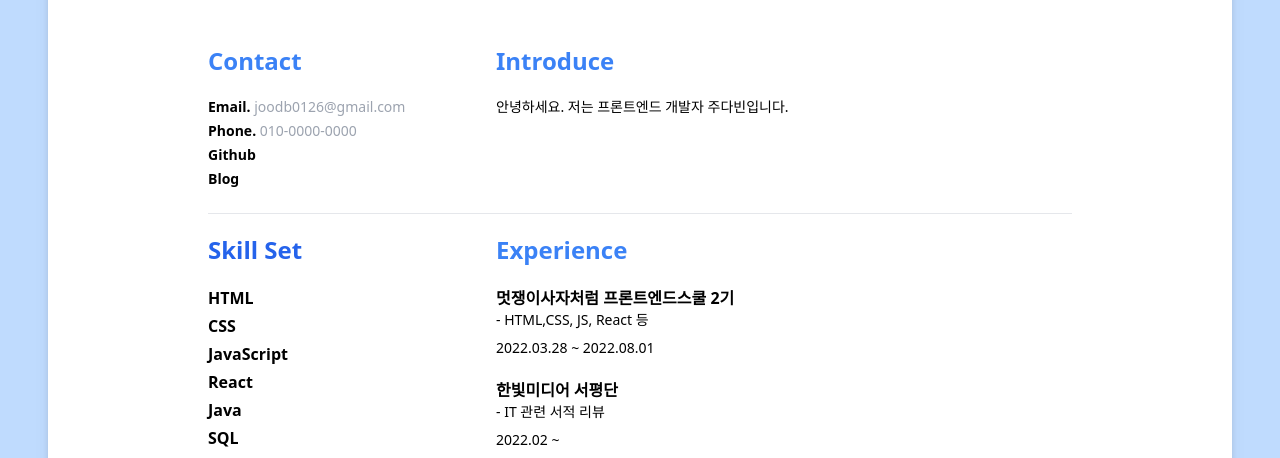
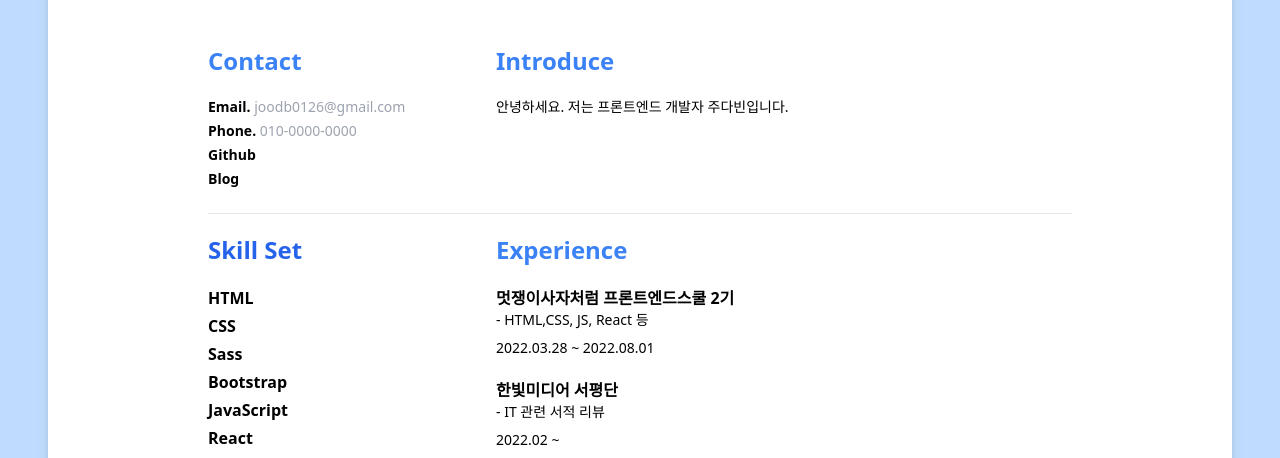
Before and after one commit to joodb/tailwind_resume, a plain HTML site: page index.html in a window 1280 px wide. Shown: the part 315-773 px from the top of the page. Drawn offline with nearby package versions, Linux system fonts and the light colour scheme.

Commit message:
HTML 내용 추가

```diff
--- a/index.html
+++ b/index.html
@@ -59,6 +59,8 @@
                     <ul class="font-bold color">
                         <li class="mb-1">HTML</li>
                         <li class="mb-1">CSS</li>
+                        <li class="mb-1">Sass</li>
+                        <li class="mb-1">Bootstrap</li>
                         <li class="mb-1">JavaScript</li>
                         <li class="mb-1">React</li>
                         <li class="mb-1">Java</li>
```
